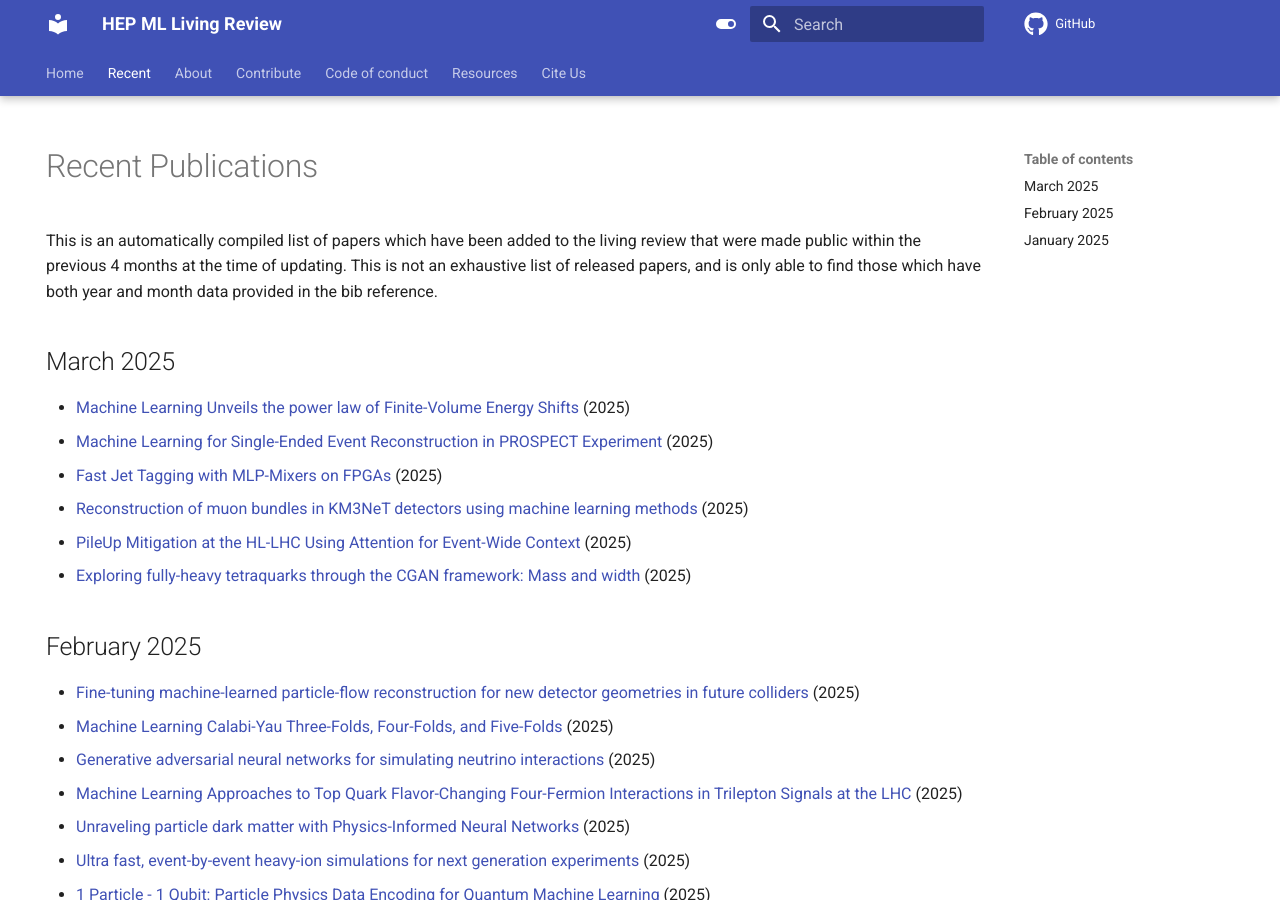
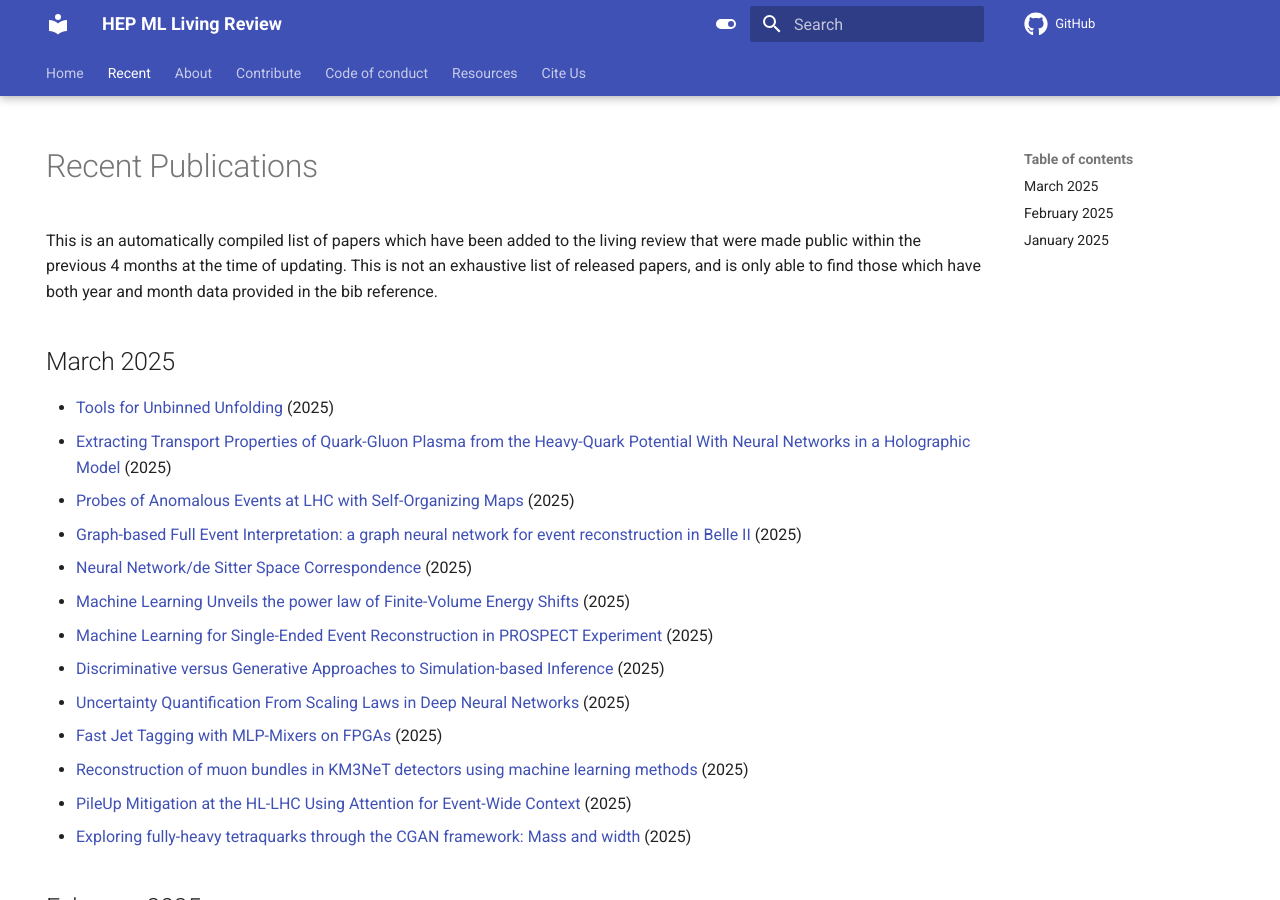
Before and after one commit to iml-wg/HEPML-LivingReview, an MkDocs documentation site: the page built from docs/recent.md, in a window 1280 px wide and 900 px high. Built offline with MkDocs 1.6.1 and Material for MkDocs 9.7.7, drawn with Linux system fonts in a browser that asks for light colours; comment, search, counter and statistics services are not loaded.

Commit message:
Update markdownfiles with March 14 updates

```diff
--- a/docs/recent.md
+++ b/docs/recent.md
@@ -10,8 +10,15 @@ search:
 This is an automatically compiled list of papers which have been added to the living review that were made public within the previous 4 months at the time of updating. This is not an exhaustive list of released papers, and is only able to find those which have both year and month data provided in the bib reference.
 
 ## March 2025
+* [Tools for Unbinned Unfolding](https://arxiv.org/abs/2503.09720) (2025)
+* [Extracting Transport Properties of Quark-Gluon Plasma from the Heavy-Quark Potential With Neural Networks in a Holographic Model](https://arxiv.org/abs/2503.10213) (2025)
+* [Probes of Anomalous Events at LHC with Self-Organizing Maps](https://arxiv.org/abs/2503.09247) (2025)
+* [Graph-based Full Event Interpretation: a graph neural network for event reconstruction in Belle II](https://arxiv.org/abs/2503.09401) (2025)
+* [Neural Network/de Sitter Space Correspondence](https://arxiv.org/abs/2503.08827) (2025)
 * [Machine Learning Unveils the power law of Finite-Volume Energy Shifts](https://arxiv.org/abs/2503.06496) (2025)
 * [Machine Learning for Single-Ended Event Reconstruction in PROSPECT Experiment](https://arxiv.org/abs/2503.06727) (2025)
+* [Discriminative versus Generative Approaches to Simulation-based Inference](https://arxiv.org/abs/2503.07962) (2025)
+* [Uncertainty Quantification From Scaling Laws in Deep Neural Networks](https://arxiv.org/abs/2503.05938) (2025)
 * [Fast Jet Tagging with MLP-Mixers on FPGAs](https://arxiv.org/abs/2503.03103) (2025)
 * [Reconstruction of muon bundles in KM3NeT detectors using machine learning methods](https://arxiv.org/abs/2503.01433) (2025)
 * [PileUp Mitigation at the HL-LHC Using Attention for Event-Wide Context](https://arxiv.org/abs/2503.02860) (2025)
```
Also changed, not shown: README.md (+15 -0 lines), docs/index.md (+18 -0 lines), docs/assets/dark_per_year.png, docs/assets/per_year.png.
